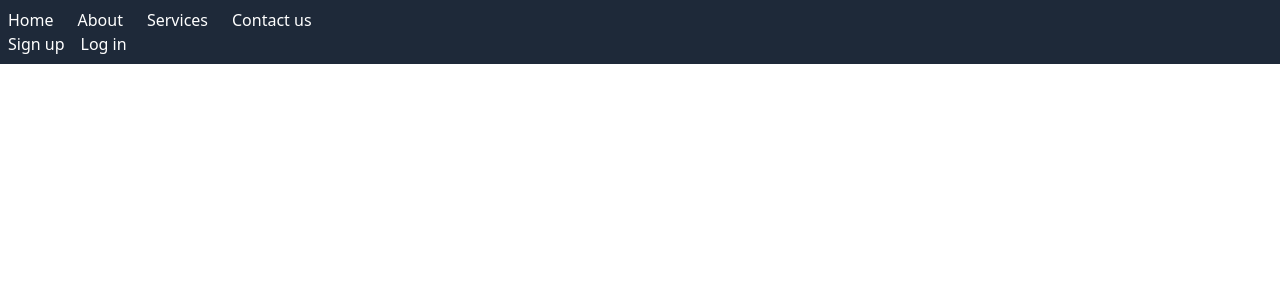
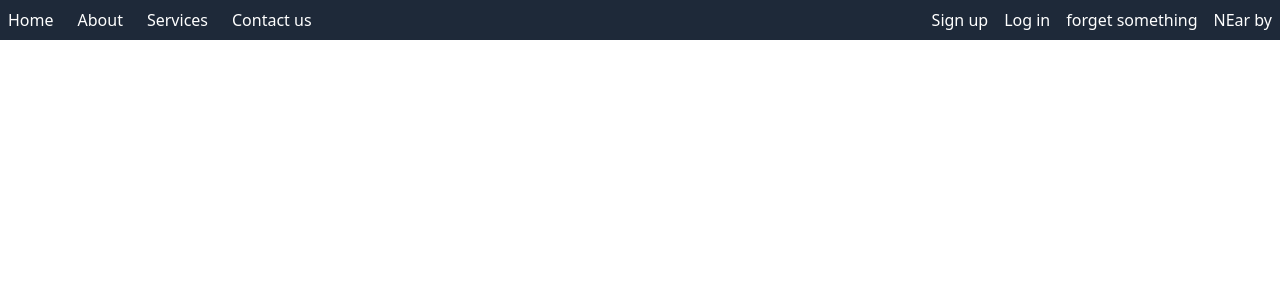
Before and after one commit to Olivier-hash/Tailwind, a React (Vite) app: page / in a window 1280 px wide. Shown: the top 300 px of the page. Built offline with nearby package versions, Linux system fonts and the light colour scheme.

Commit message:
Navbar section changed

```diff
--- a/src/components/Test.jsx
+++ b/src/components/Test.jsx
@@ -4,6 +4,7 @@ function Test() {
 return (
 <>
 <div className='bg-gray-800 text-white py-2 px-2 '>
+    <div className='flex justify-between'>
     <div className='flex space-x-6'>
         <h3><a href=''>Home</a></h3>
         <h3><a href=''>About</a></h3>
@@ -13,6 +14,9 @@ return (
     <div className='flex space-x-4'>
         <h3><a href=''>Sign up</a></h3>
         <h3><a href=''>Log in</a></h3>
+         <h3><a href=''>forget something</a></h3>
+          <h3><a href=''>NEar by</a></h3>
+    </div>
     </div>
 </div>
 </>
```
